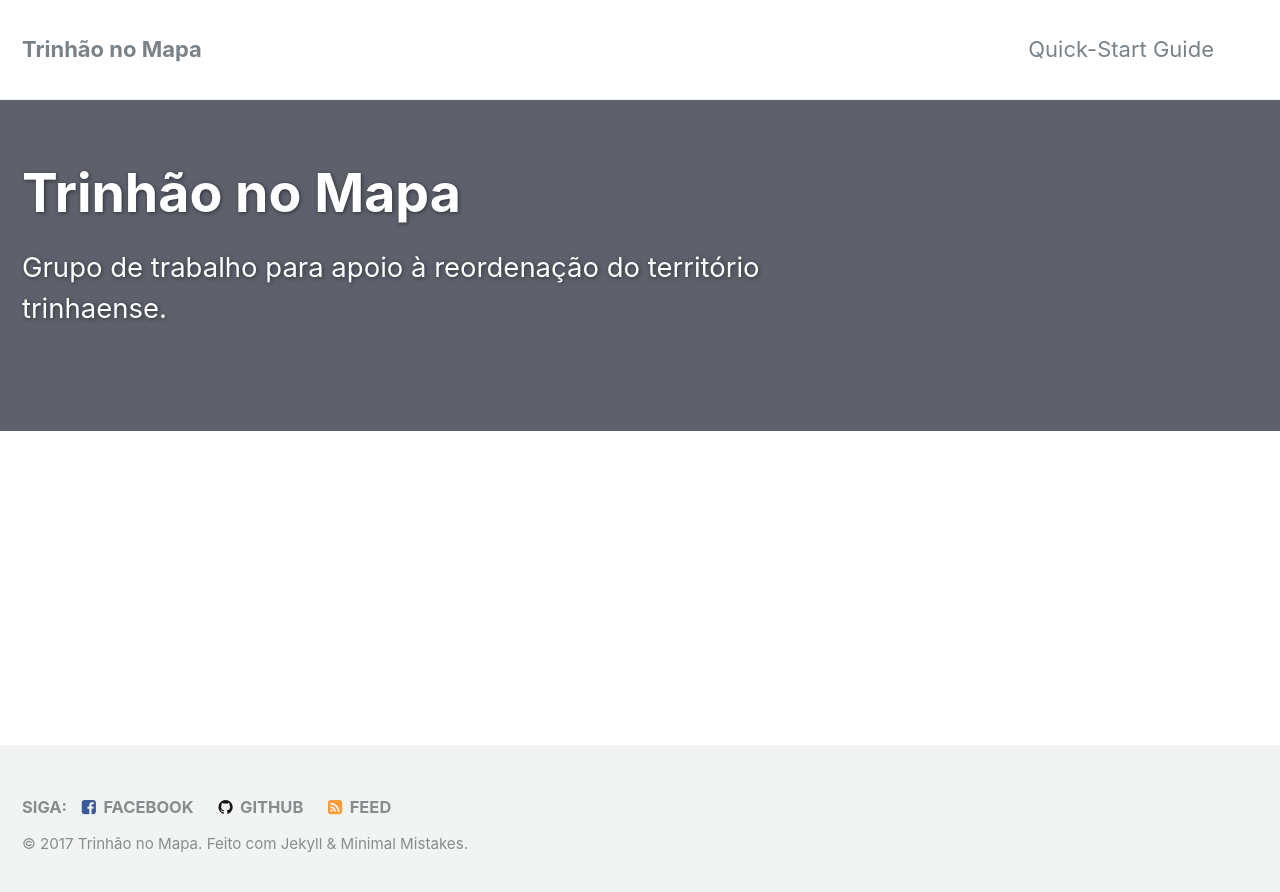
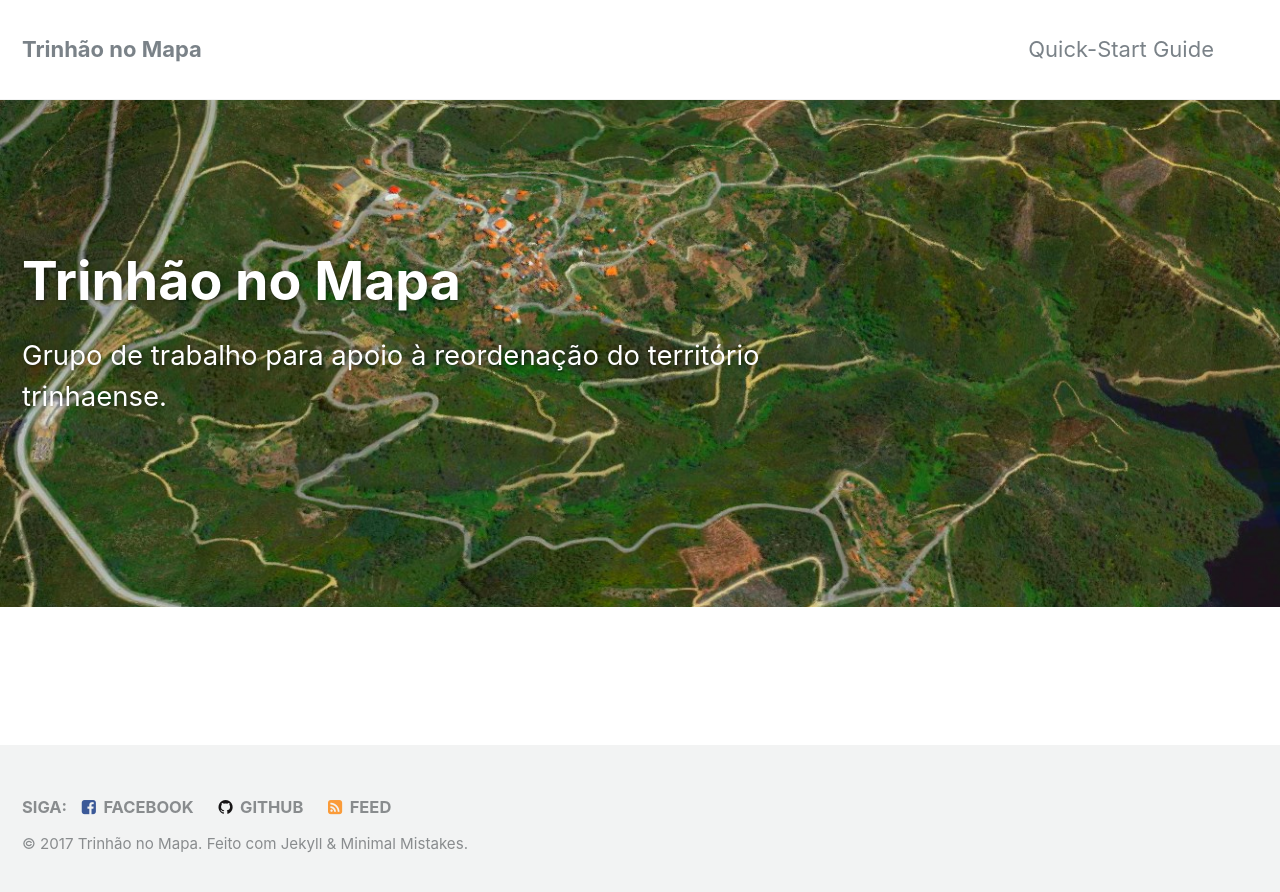
Before and after one commit to trinhaonomapa/trinhaonomapa.github.io, a Jekyll site: the page built from index.html, in a window 1280 px wide. Shown: the top 892 px of the page. Built offline with Jekyll 4.4.1, drawn with Linux system fonts in a browser that asks for light colours; the list of posts is cut into pages by our own code.

Commit message:
Added splash image overlay

```diff
--- a/_sass/minimal-mistakes/_page.scss
+++ b/_sass/minimal-mistakes/_page.scss
@@ -137,7 +137,7 @@
   &--overlay {
     position: relative;
     margin-bottom: 2em;
-    padding: 3em 0;
+    padding: 7em 0;
     @include clearfix;
     background-size: cover;
     background-repeat: no-repeat;
--- a/index.html
+++ b/index.html
@@ -2,6 +2,6 @@
 layout: splash
 author_profile: false
 header:
-  overlay_color: "#5e616c"
+  overlay_image: "/assets/images/trinhao3d.jpg"
 excerpt: "Grupo de trabalho para apoio à reordenação do território trinhaense."
 ---
```
Also changed, not shown: assets/images/trinhao3d.jpg (added).
